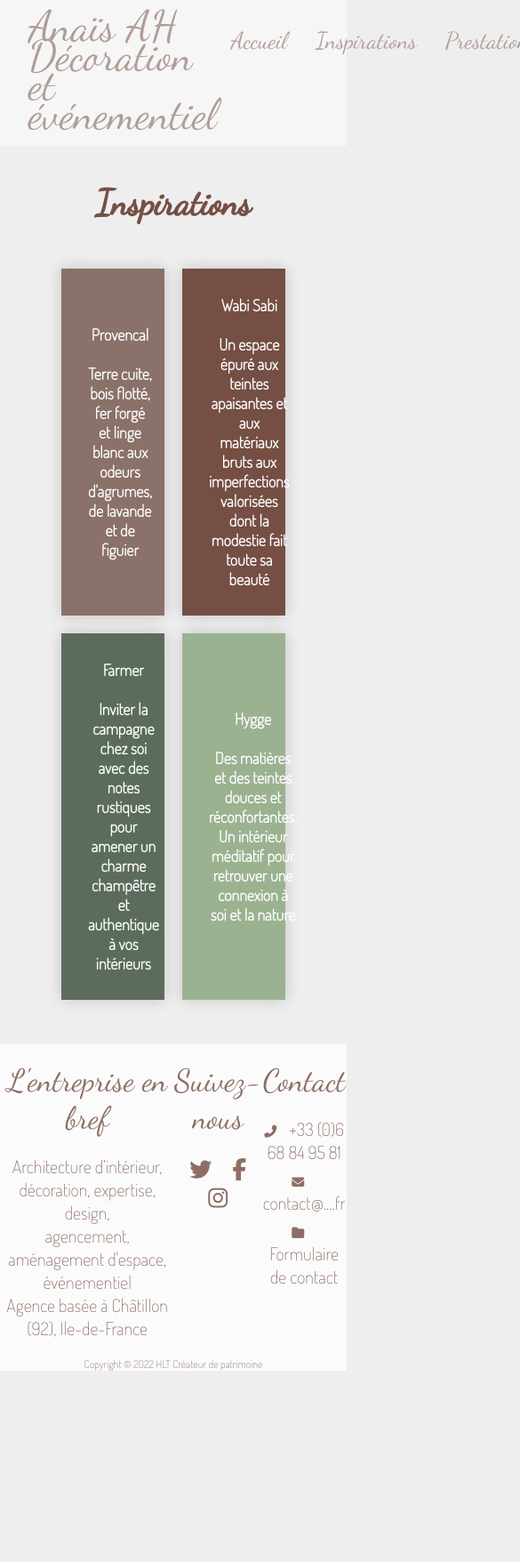
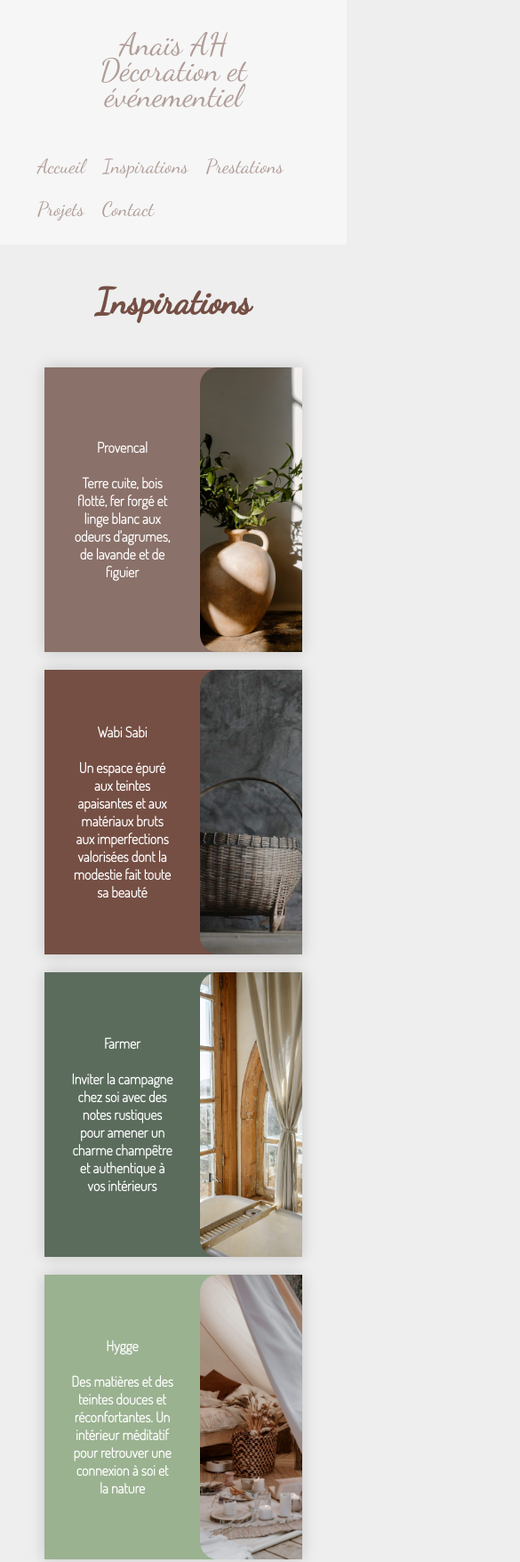
Before and after one commit to ArcheoDev/AnaisDeco, a website: page inspiration.html in a window 390 px wide. Shown: the top 1756 px of the page at 89% size, 585 px wide, since content can reach past the window. Before the commit the page ends 1541 px from the top, so only its background shows below. Drawn offline with Linux system fonts and the light colour scheme.

Commit message:
inspiration ok

```diff
--- a/inspiration.html
+++ b/inspiration.html
@@ -15,6 +15,16 @@
     src="https://kit.fontawesome.com/83f4286022.js"
     crossorigin="anonymous"
   ></script>
+  <link
+  rel="stylesheet"
+  media="only screen and (max-width: 768px)"
+  href="css/inspiration.css"
+/>
+<link
+  rel="stylesheet"
+  media="screen and (min-width:768px) and (max-width:991px)"
+  href="css/inspiration.css"
+/>
     <title>Anaïs Augias - Décoration d'intérieur | Inspirations</title>
     <style type="text/css">
       body {
@@ -28,11 +38,12 @@
 
     <!-- Header -->
 
+    <div class="header-barre">
     <header>
       <h1 class="header-logo">
         <span><a href="index.html">Anaïs AH<br />Décoration et événementiel</span></a>
       </h1>
-      <ul>
+      <ul class="navbar">
         <li><a href="index.html">Accueil</a></li>
         <li><a href="inspiration.html">Inspirations</a></li>
         <li><a href="prestation.html">Prestations</a></li>
@@ -40,7 +51,7 @@
         <li><a href="contact.html">Contact</a></li>
       </ul>
     </header>
-
+    </div>
     <!-- Inspirations -->
 
     <div class="titre">
@@ -103,15 +114,14 @@
     <div class="footer-info">
       <div class="entreprise">
         <p class="footer-titre">L'entreprise en bref</p>
-          <p class="footer-texte">Architecture d'intérieur, décoration, expertise, design, <br> agencement, aménagement d'espace, événementiel <br> Agence basée à Châtillon (92), Ile-de-France</p>
+        <p class="footer-texte"> Décoration d'intérieur, expertise, design, <br> agencement, aménagement d'espace, événementiel <br> Agence basée à Châtillon (92), Ile-de-France</p>
       </div>
 
       <div class="reseau">
         <p class="footer-titre">Suivez-nous</p>
         <div class="logo-reseau">
-            <a class="social" href="#"><span class="fa fa-twitter icon-md"></span></a>
-            <a class="social" href="#"><span class="fa fa-facebook icon-md"></span></a>
-            <a class="social" href="#"><span class="fa fa-instagram icon-md"></span></a>
+          <a class="social" href="https://www.facebook.com/Ana%C3%AFs-AH-D%C3%A9co-108627055106926/?ref=pages_you_manage"><span class="fa fa-facebook icon-md"></span></a>
+          <a class="social" href="https://www.pinterest.fr/anaisahdeco/_saved/"><span class="fa fa-instagram icon-md"></span></a>
         </div>
       </div>
 
@@ -119,7 +129,7 @@
         <p class="footer-titre">Contact</p>
         <div class="logo-contact">
           <a href="#"><i class="fas fa-phone-alt"></i>+33 (0)6 68 84 95 81</a>
-            <a href="#"><i class="fas fa-envelope"></i>contact@....fr</a>
+          <a href="#"><i class="fas fa-envelope"></i>anaisah.deco@gmail.com</a>
           <a href="contact.html"><i class="fas fa-folder"></i>Formulaire de contact</a>
         </div>
       </div>
--- a/scss/accueil.scss
+++ b/scss/accueil.scss
@@ -97,7 +97,12 @@ header {
   font-weight: 300;
 }
 
-header ul {
+.navbar {
+  float: right;
+  margin-top: 20px;
+}
+
+.header ul {
   list-style: none;
   float: right;
   margin: 20px;
@@ -105,15 +110,15 @@ header ul {
 
 header ul li {
   padding: 16px;
-  font-size: 26px;
+  font-size: 28px;
   float: left;
 }
 
-header ul li a:hover {
+.header ul li a:hover {
   color: $jaune;
 }
 
-header a {
+.header a {
   color: $marronF;
 }
 
@@ -204,7 +209,7 @@ header a {
   font-size: 25px;
   h2 {
     font-size: 50px;
-    color: $noir;
+    color: white;
   }
 }
 
@@ -238,7 +243,7 @@ header a {
 .titre {
   padding-top: 40px;
   font-size: 50px;
-  color: $noir;
+  color: white;
   text-align: center;
 }
 
@@ -355,8 +360,9 @@ footer p {
     float: none;
   }
 
-  .header ul li {
-    float: none;
+  header ul li {
+    padding: 10px;
+    font-size: 22px;
   }
 
   .header-logo a {
@@ -364,7 +370,6 @@ footer p {
   }
   .navbar {
     float: left;
-    max-height: 100vh;
   }
   .accroche {
     flex-direction: column;
@@ -397,6 +402,7 @@ footer p {
 
   .presentation-texte {
     order: 2;
+    padding: 20px 20px 0 20px;
   }
 
   .presentation-image {
@@ -424,5 +430,14 @@ footer p {
 
   .footer-titre {
     margin-top: 20px;
+    font-size: 30px;
+  }
+
+  .footer-texte {
+    font-size: 18px;
+  }
+
+  .footer-contact a {
+    font-size: 18px;
   }
 }
--- a/scss/inspiration.scss
+++ b/scss/inspiration.scss
@@ -47,7 +47,6 @@ em {
 /* header */
 
 .header-barre {
-  min-height: 100vh;
   display: flex;
   flex-direction: column;
 }
@@ -56,17 +55,13 @@ header {
   padding: 16px 32px;
   background: white;
   opacity: 0.5;
-  display: flex;
-  flex-flow: row nowrap;
-  justify-content: space-between;
   line-height: 28px;
 }
 
 .header-logo {
-  margin-bottom: 0;
-  display: flex;
-  flex-flow: row nowrap;
-  align-items: center;
+  float: left;
+  padding: 20px;
+  margin-bottom: 0px;
 }
 
 .header-logo i {
@@ -80,22 +75,28 @@ header {
   font-weight: 300;
 }
 
-header ul {
-  display: flex;
-  flex-flow: row nowrap;
+.navbar {
+  float: right;
+  margin-top: 20px;
+}
+
+.header ul {
   list-style: none;
+  float: right;
+  margin: 20px;
 }
 
 header ul li {
   padding: 16px;
-  font-size: 26px;
+  font-size: 28px;
+  float: left;
 }
 
-header ul li a:hover {
+.header ul li a:hover {
   color: $jaune;
 }
 
-header a {
+.header a {
   color: $marronF;
 }
 
@@ -236,3 +237,64 @@ footer p {
   padding-top: 20px;
   font-size: 12px;
 }
+
+// Version mobile
+@media (max-width: 768px) {
+  // header
+
+  .header-logo {
+    text-align: center;
+    float: none;
+  }
+
+  .header ul {
+    float: none;
+  }
+
+  header ul li {
+    padding: 10px;
+    font-size: 22px;
+  }
+
+  .header-logo a {
+    font-size: 35px;
+  }
+
+  .navbar {
+    float: left;
+  }
+
+  // Inspiration
+
+  .bloc-inspiration {
+    flex-direction: column;
+  }
+
+  .texte-insp h4 {
+    font-size: 16px;
+  }
+
+  .carte-insp {
+    width: 100%;
+  }
+
+  // footer
+
+  .footer-info {
+    flex-direction: column;
+    align-items: center;
+  }
+
+  .footer-titre {
+    margin-top: 20px;
+    font-size: 30px;
+  }
+
+  .footer-texte {
+    font-size: 18px;
+  }
+
+  .footer-contact a {
+    font-size: 18px;
+  }
+}
```
Also changed, not shown: css/accueil.css, css/inspiration.css, 2 other files. Lines whose indentation alone changed are shown as unchanged.
